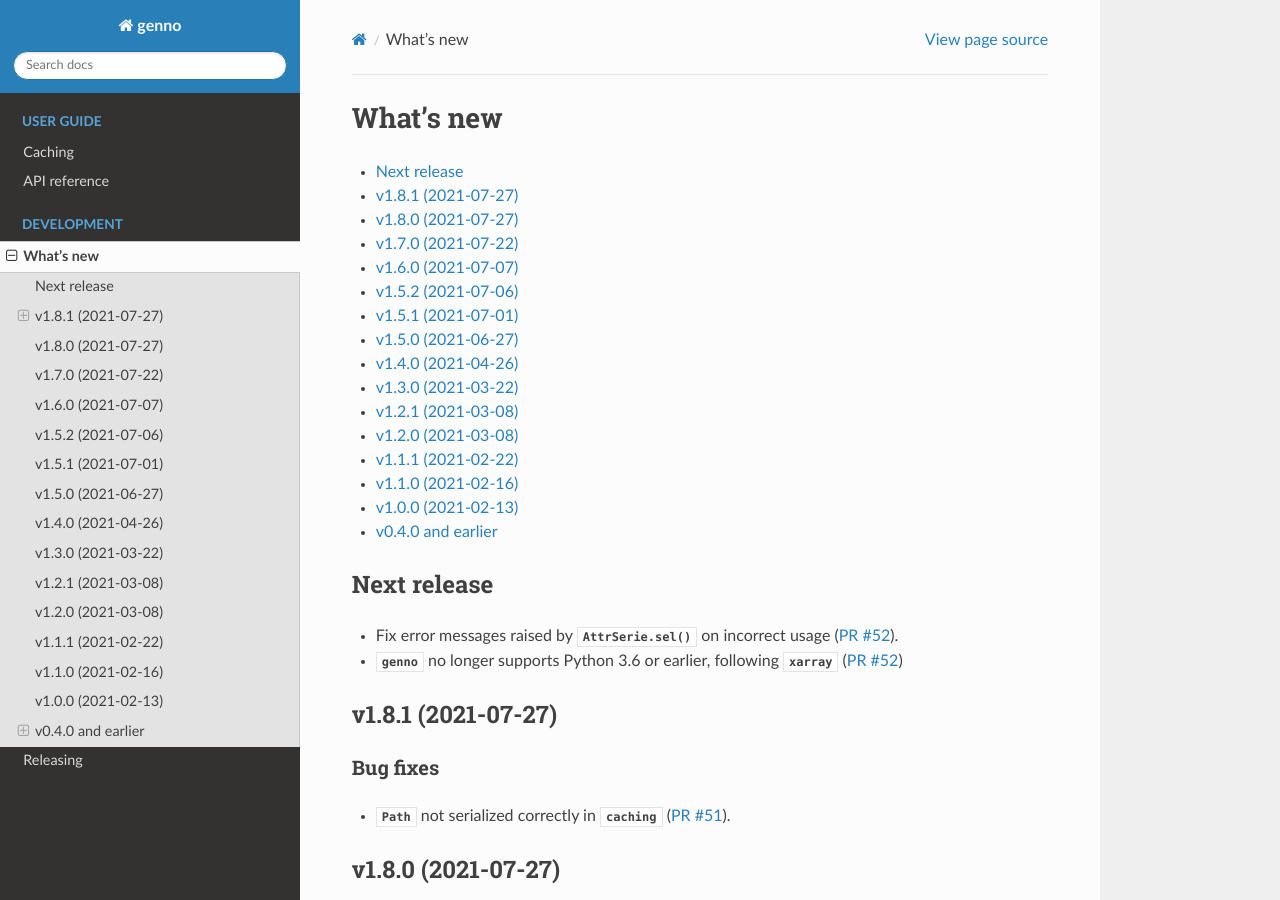
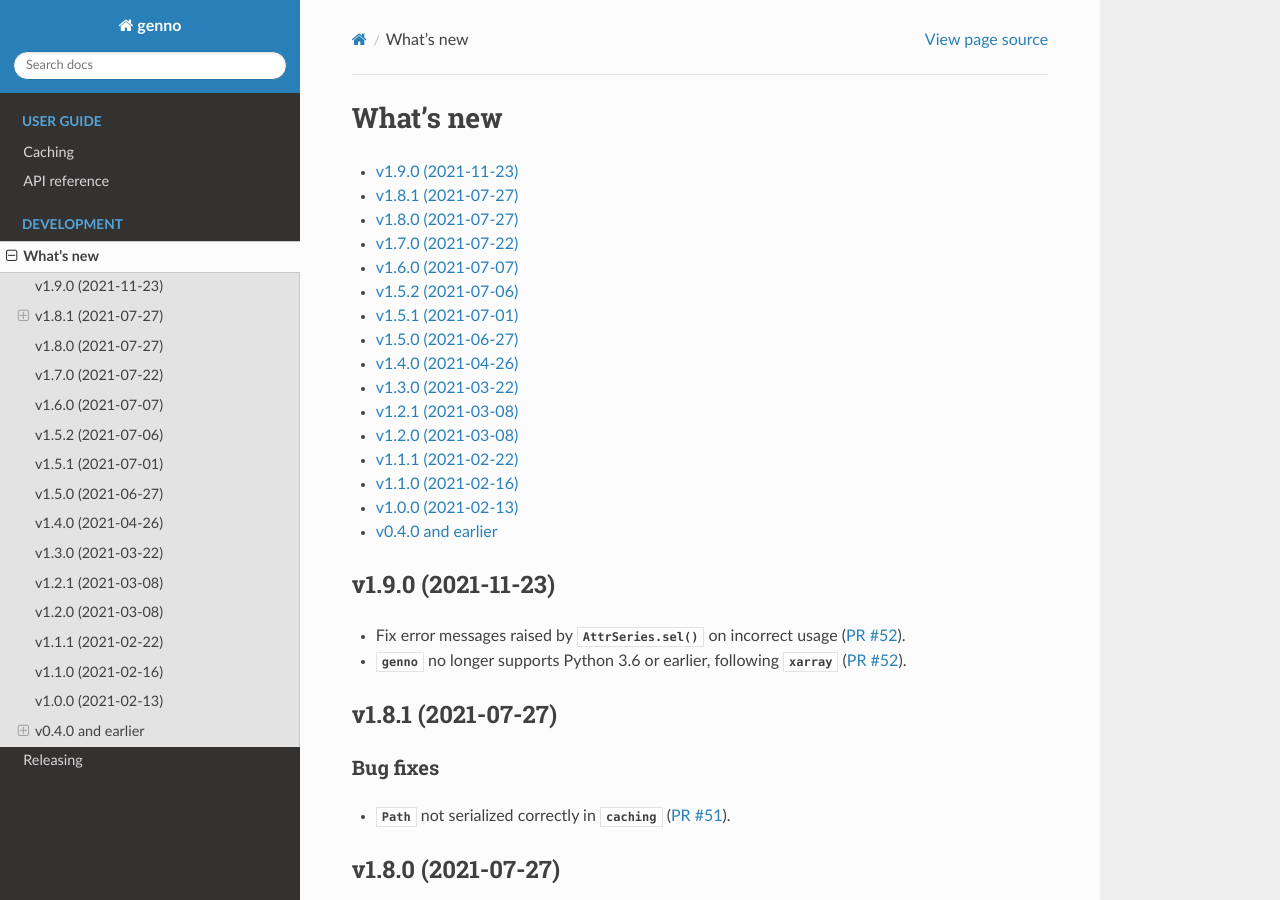
Before and after one commit to khaeru/genno, a Sphinx documentation site: the page built from doc/whatsnew.rst, in a window 1280 px wide and 900 px high. Built offline with Sphinx 7.4.7 and the Read the Docs theme 2.0.0, drawn with Linux system fonts in a browser that asks for light colours; pages that are not in the unit, such as notebooks, are missing from menus.

Commit message:
Mark v1.9.0 in doc/whatsnew

```diff
--- a/doc/whatsnew.rst
+++ b/doc/whatsnew.rst
@@ -6,11 +6,14 @@
    :backlinks: none
    :depth: 1
 
-Next release
-============
+.. Next release
+.. ============
 
-- Fix error messages raised by :meth:`.AttrSerie.sel` on incorrect usage (:pull:`52`).
-- :mod:`genno` no longer supports Python 3.6 or earlier, following :mod:`xarray` (:pull:`52`)
+v1.9.0 (2021-11-23)
+===================
+
+- Fix error messages raised by :meth:`.AttrSeries.sel` on incorrect usage (:pull:`52`).
+- :mod:`genno` no longer supports Python 3.6 or earlier, following :mod:`xarray` (:pull:`52`).
 
 v1.8.1 (2021-07-27)
 ===================
```
